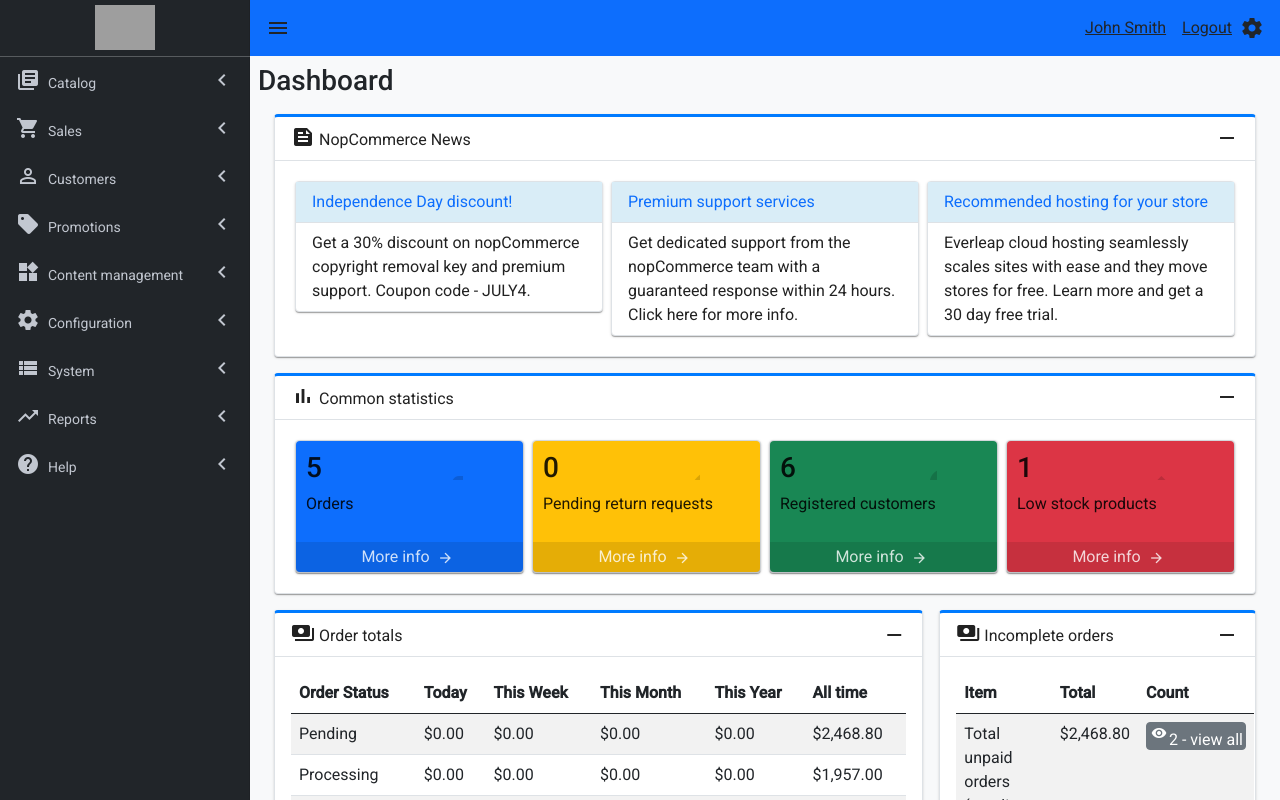
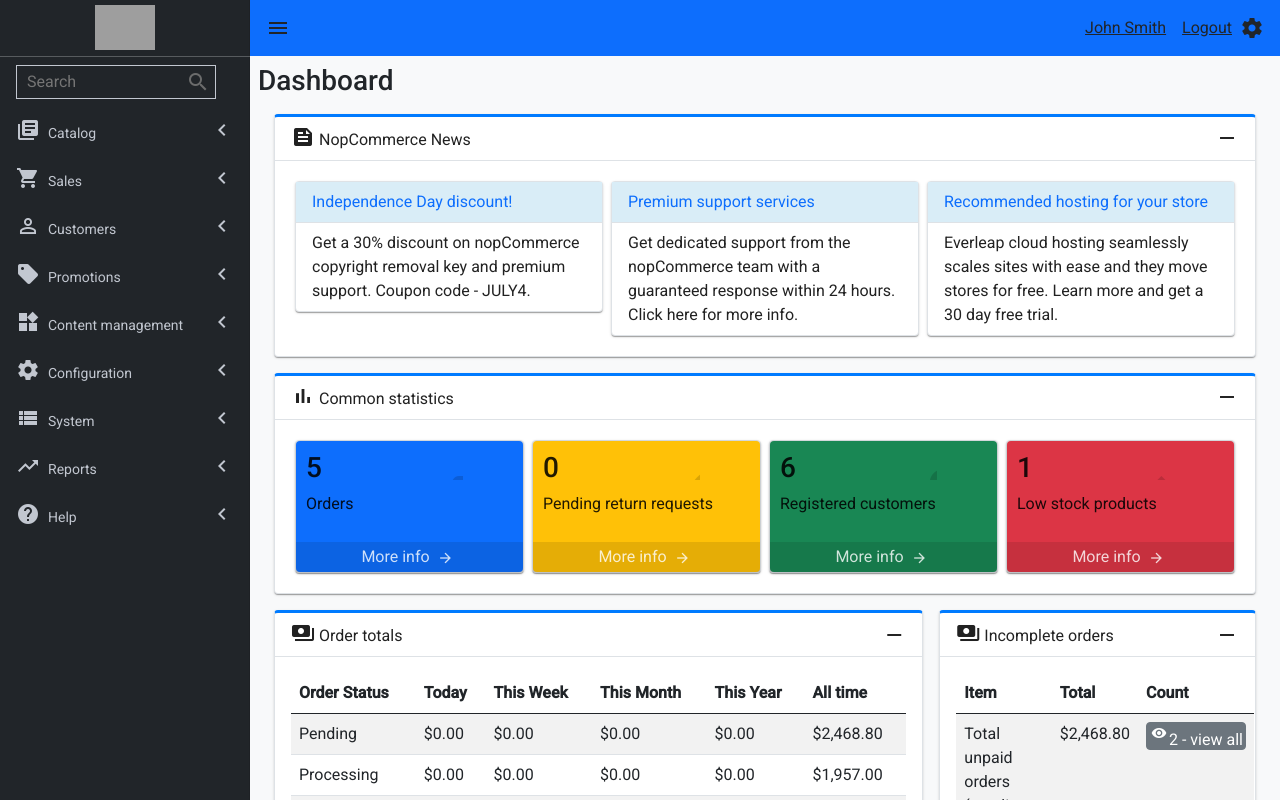
Before and after one commit to kritdev/angular_lab, an Angular app: page / in a window 1280 px wide. Shown: the top 800 px of the page. Built offline with nearby package versions, Linux system fonts and the light colour scheme; grey boxes are pictures that could not be loaded.

Commit message:
sidebar - add search-box

```diff
--- a/src/app/layout/sidebar/sidebar.component.css
+++ b/src/app/layout/sidebar/sidebar.component.css
@@ -15,6 +15,25 @@
   margin-bottom: 6px;
 }
 
+.search-box {
+  color: rgb(194, 199, 208);
+}
+
+.input-search-box {
+  color: rgb(194, 199, 208);;
+  margin: 8px 16px;
+  padding: 4px 30px 4px 10px;
+  border: solid rgb(194, 199, 208) 1px;
+  background: transparent;
+  width: 80%;
+}
+
+.search-box > mat-icon {
+  color: rgb(107, 108, 108);
+  position: absolute;
+  right: 40px;
+  top: 70px;
+}
 /* ********************************************* */
 .example-tree-invisible {
   display: none;
--- a/src/app/layout/sidebar/sidebar.component.html
+++ b/src/app/layout/sidebar/sidebar.component.html
@@ -7,6 +7,12 @@
 <div class="sidebar sidebar-width d-md-block d-none">
   <img src="https://admin-demo.nopcommerce.com/css/admin/images/logo.png" class='a-logo' alt="">
   <hr class="text-light m-0">
+
+  <div class="search-box d-flex justify-content-between">
+      <input type="text" class="input-search-box" placeholder="Search" autocomplete="off" spellcheck="false" dir="auto">
+      <mat-icon>search</mat-icon>
+   </div>
+
   <div class="nav-item-group">
       <div class="os-viewport">
         <mat-tree [dataSource]="dataSource" [treeControl]="treeControl" class="example-tree">
```
